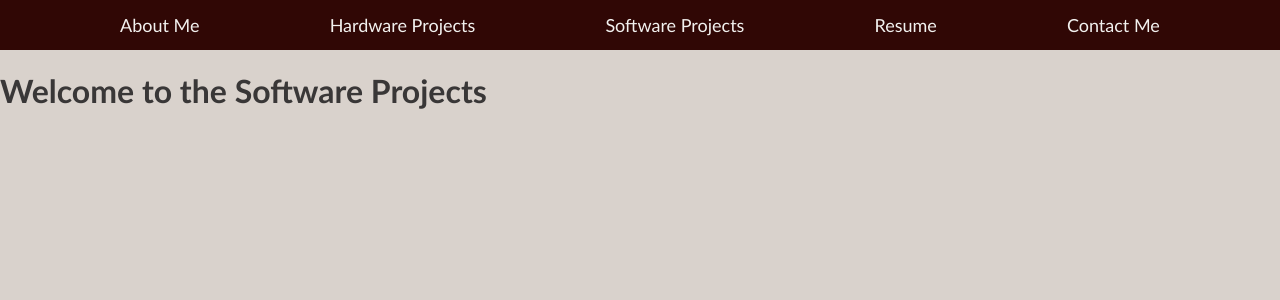
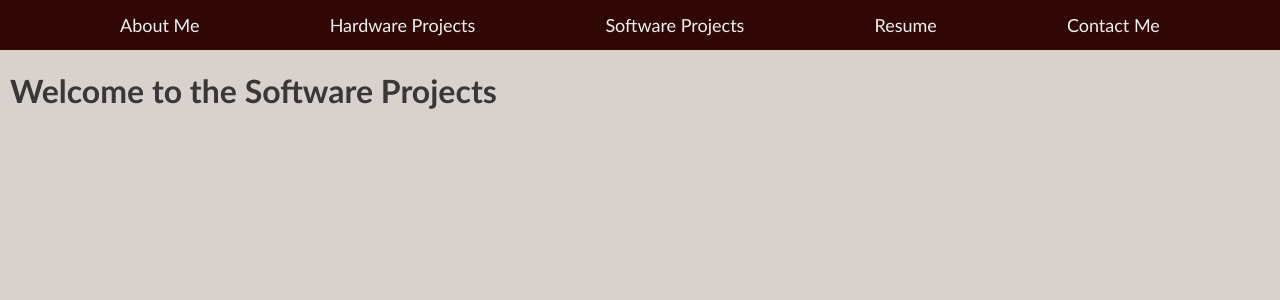
Before and after one commit to rileycleavenger/portfolio_v2, a React (Create React App) app in the folder riley-portfolio/: page /software in a window 1280 px wide. Shown: the top 300 px of the page. Built offline with nearby package versions, Linux system fonts and the light colour scheme.

Commit message:
changed home to about

```diff
--- a/riley-portfolio/src/App.css
+++ b/riley-portfolio/src/App.css
@@ -1,4 +1,5 @@
 .content{
+  padding: 10px;
   padding-top: 50px;
 }
 body {
--- a/riley-portfolio/src/App.tsx
+++ b/riley-portfolio/src/App.tsx
@@ -1,7 +1,7 @@
 import React from 'react';
 import { BrowserRouter as Router, Route, Routes } from 'react-router-dom';
 import Navbar from './components/navbar/navbar';
-import Home from './components/home/home';
+import About from './components/about/about';
 import SwProjects from './components/swProjects/swProjects';
 import HwProjects from './components/hwProjects/hwProjects';
 import Resume from './components/resume/resume';
@@ -15,7 +15,7 @@
       <Navbar />
       <div className="content">
         <Routes>
-          <Route path="/" element={<Home />} />
+          <Route path="/" element={<About />} />
           <Route path="/software" element={<SwProjects />} />
           <Route path="/hardware" element={<HwProjects />} />
           <Route path="/resume" element={<Resume />} />
--- a/riley-portfolio/src/components/home/home.tsx
+++ b/riley-portfolio/src/components/about/about.tsx
@@ -1,6 +1,6 @@
 import React from 'react';
 
-const Home: React.FC = () => {
+const About: React.FC = () => {
   return (
     <div>
       <h1>Welcome to the Home Page</h1>
@@ -9,4 +9,4 @@
   );
 };
 
-export default Home;
+export default About;
```
